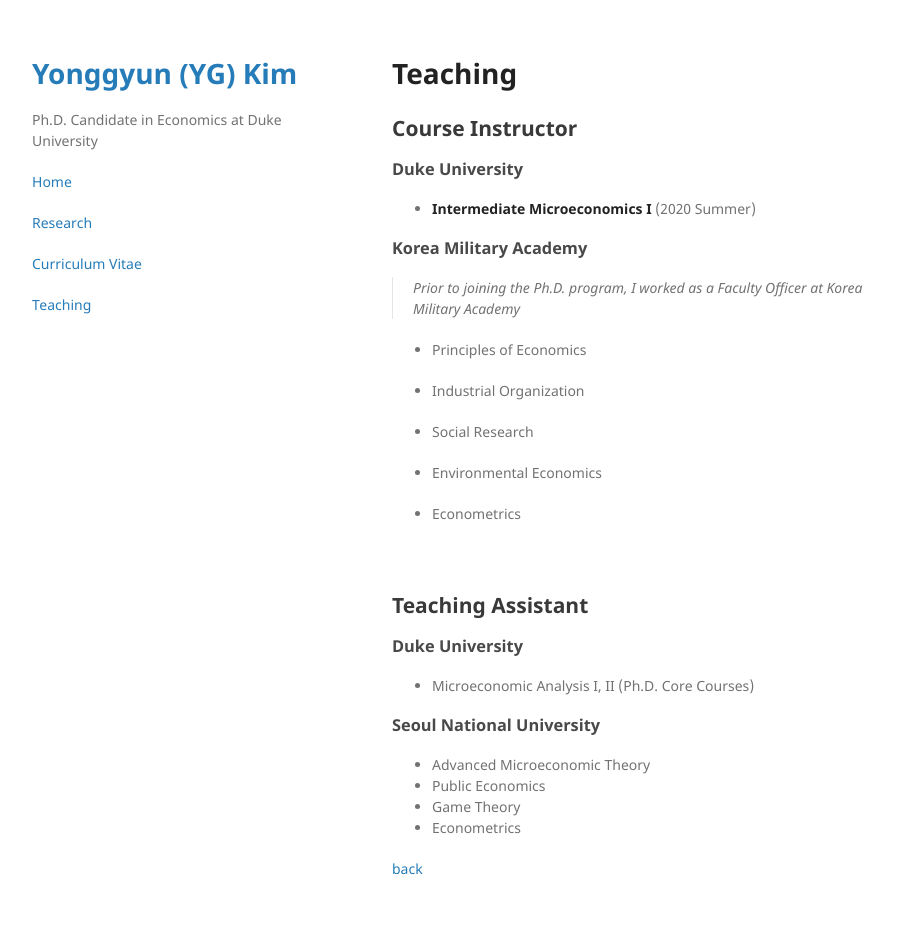
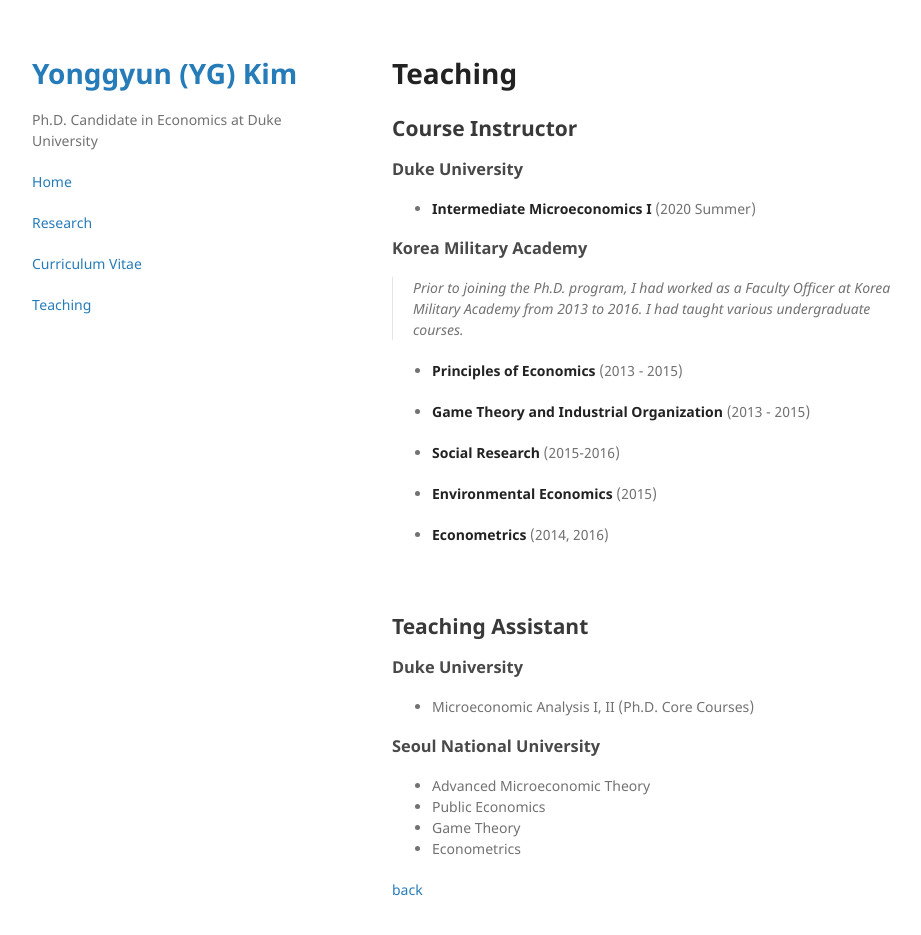
Before and after one commit to yonggyun-yg-kim/yonggyun-yg-kim.github.io, a Jekyll site: the page built from Teaching.md, in a window 1280 px wide and 970 px high. Shown: the top 935 px of the window, without its empty margins (178-1099 px from the left). Built offline with Jekyll 4.4.1, drawn with Linux system fonts in a browser that asks for light colours; our own code applies the rules of GitHub Pages for plain Markdown files.

Commit message:
Update Teaching.md

```diff
--- a/Teaching.md
+++ b/Teaching.md
@@ -13,17 +13,17 @@ layout: default
 
 
 ### Korea Military Academy
->Prior to joining the Ph.D. program, I worked as a Faculty Officer at Korea Military Academy
+>Prior to joining the Ph.D. program, I had worked as a Faculty Officer at Korea Military Academy from 2013 to 2016. I had taught various undergraduate courses.
 
-* Principles of Economics
+* **Principles of Economics** (2013 - 2015)
 
-* Industrial Organization
+* **Game Theory and Industrial Organization** (2013 - 2015)
 
-* Social Research
+* **Social Research** (2015-2016)
 
-* Environmental Economics
+* **Environmental Economics** (2015)
 
-* Econometrics
+* **Econometrics** (2014, 2016)
 
 
 
```
